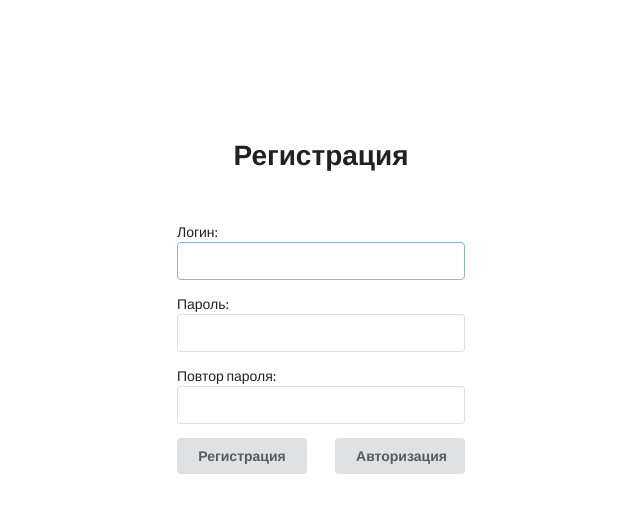
After one commit to Artemoskalenko/habits-tracker, a Django app: page /register/ in a window 1280 px wide. The commit adds this page. Shown: the top 513 px of the page, without its empty margins (319-959 px from the left). Run offline with Django 4.2, Linux system fonts and the light colour scheme.

Commit message:
Added user registration and authorization

```diff
--- /dev/null
+++ b/habits_tracker/habits/forms.py
@@ -0,0 +1,25 @@
+from django import forms
+from django.contrib.auth.forms import UserCreationForm, AuthenticationForm
+from django.contrib.auth.models import User
+
+from .models import *
+
+
+class RegisterUserForm(UserCreationForm):
+    username = forms.CharField(label='Логин', widget=forms.TextInput(attrs={'class': 'form-input'}))
+    password1 = forms.CharField(label='Пароль', widget=forms.PasswordInput(attrs={'class': 'form-input'}))
+    password2 = forms.CharField(label='Повтор пароля', widget=forms.PasswordInput(attrs={'class': 'form-input'}))
+
+    class Meta:
+        model = User
+        fields = ('username', 'password1', 'password2')
+        widgets = {
+            'username': forms.TextInput(attrs={'class': 'form-input'}),
+            'password1': forms.PasswordInput(attrs={'class': 'form-input'}),
+            'password2': forms.PasswordInput(attrs={'class': 'form-input'}),
+        }
+
+
+class LoginUserForm(AuthenticationForm):
+    username = forms.CharField(label='Логин', widget=forms.TextInput(attrs={'class': 'form-input'}))
+    password = forms.CharField(label='Пароль', widget=forms.PasswordInput(attrs={'class': 'form-input'}))
--- a/habits_tracker/habits/models.py
+++ b/habits_tracker/habits/models.py
@@ -1,10 +1,15 @@
 from django.db import models
+from django.contrib.auth.models import User
 
 
 class Habits(models.Model):
     """Категории привычек"""
     name = models.CharField(max_length=100, db_index=True)
     qr = models.ImageField(upload_to="qr_images")
+    user = models.ForeignKey(
+        User,
+        on_delete=models.CASCADE,
+    )
 
     def __str__(self):
         return self.name
--- a/habits_tracker/habits/static/habits/css/style.css
+++ b/habits_tracker/habits/static/habits/css/style.css
@@ -2,3 +2,49 @@
     text-align: center;
     color: grey;
 }
+
+.container{
+  max-width: 400px;
+  padding: 0 10px;
+  margin: 0 auto;
+}
+
+.registration{
+  padding: 200px 0 200px;
+}
+
+.registration__title{
+  text-align: center;
+  margin-bottom: 50px;
+  margin-top: 210px;
+}
+
+
+.registration{
+  height: 10em;
+  display: flex;
+  align-items: center;
+  justify-content: center;
+}
+
+.form-input{
+    width: 300px;
+    font-size: 16px;
+}
+
+.form-label{
+    display: inline-block;
+    min-width: 150px;
+    vertical-align: top;
+}
+
+.form-error ul{
+    list-style: none;
+    padding: 0;
+    color: #CC0000;
+}
+
+.form-button{
+    min-width: 200px;
+    font-size: 16px;
+}
--- a/habits_tracker/habits/templates/habits/base.html
+++ b/habits_tracker/habits/templates/habits/base.html
@@ -1,15 +1,16 @@
-<!doctype html>
 {% load static %}
+<!DOCTYPE html>
 
 <html lang="ru">
 <head>
+    <link type="text/css" href="{% static 'habits/css/style.css' %}" rel="stylesheet" />
     <meta charset="UTF-8">
     <meta name="viewport"
           content="width=device-width, user-scalable=no, initial-scale=1.0, maximum-scale=1.0, minimum-scale=1.0">
     <meta http-equiv="X-UA-Compatible" content="ie=edge">
-   <title>{{ title }} </title>
+    <title>{{ title }} </title>
     <link rel="stylesheet" href="https://cdn.jsdelivr.net/npm/semantic-ui@2.4.2/dist/semantic.min.css">
-    <link rel="stylesheet" href="{% static 'habits/css/style.css' %}">
+
 
 </head>
 <body>
--- a/habits_tracker/habits/templates/habits/index.html
+++ b/habits_tracker/habits/templates/habits/index.html
@@ -3,6 +3,11 @@
 {% block content %}
 
 <div style="margin-top: 50px;" class="ui container">
+    <div style="margin-bottom: 50px;">
+        <a class="ui red right floated button" href="{% url 'logout' %}">Выйти</a>
+        <p class="ui basic right floated button">{{user.username}}</p>
+    </div>
+    <br>
     <h1 class="ui center aligned header">Трекер привычек</h1>
     <h3 class="test_style">Управляй своими привычками!</h3>
     <form class="ui form" action="{% url 'add' %}" method="post">
--- /dev/null
+++ b/habits_tracker/habits/templates/habits/register.html
@@ -0,0 +1,26 @@
+{% extends 'habits/base.html' %}
+
+{% block content %}
+
+
+<section class="registration">
+<div class="container">
+    <div class="registration__title"><h1>{{title}}</h1></div>
+
+    <form class="ui form" method="post">
+    {% csrf_token %}
+
+{% for f in form %}
+<div class="field">
+    <p><label for="{{ f.id_for_label }}">{{f.label}}: </label>{{ f }}</p>
+</div>
+<div class="field error">{{ f.errors }}</div>
+{% endfor %}
+
+    <button style="width:130px;" class="ui button left floated" type="submit">Регистрация</button>
+    <a href="{% url 'login' %}" style="width:130px;"  class="ui button right floated">Авторизация</a>
+    </form>
+</div>
+</section>
+
+{% endblock content %}
--- a/habits_tracker/habits/urls.py
+++ b/habits_tracker/habits/urls.py
@@ -9,4 +9,7 @@ urlpatterns = [
     path('delete/<int:habit_id>/', delete, name='delete'),
     path('show_qr/<int:habit_id>/', show_qr, name='show_qr'),
     path('statistic_update/<int:habit_id>/<int:day>/', statistic_update, name='statistic_update'),
+    path('logout/', logout_user, name='logout'),
+    path('login/', LoginUser.as_view(), name='login'),
+    path('register/', RegisterUser.as_view(), name='register')
 ]
--- a/habits_tracker/habits/views.py
+++ b/habits_tracker/habits/views.py
@@ -1,8 +1,12 @@
+from django.contrib.auth import logout, login
+from django.contrib.auth.decorators import login_required
+from django.contrib.auth.views import LoginView
 from django.http import HttpResponse, HttpResponseNotFound
 from django.shortcuts import render, redirect
+from django.urls import reverse_lazy
 from django.views.decorators.csrf import csrf_exempt
 from django.views.decorators.http import require_http_methods
-from django.views.generic import ListView,DetailView, CreateView
+from django.views.generic import ListView, CreateView
 from django.contrib.auth.mixins import LoginRequiredMixin
 
 import qrcode
@@ -11,64 +15,75 @@ from calendar import monthrange
 import os
 from pathlib import Path
 
+from .forms import *
 from .models import *
 
 
-def get_today_habits():
+def _get_today_habits(user_id):
     """Получение привычек на день"""
-    today_habits = Tracking.objects.filter(day=datetime.date.today())
+    user_habits = Habits.objects.filter(user=user_id)
+    print(user_habits)
+    today_habits = Tracking.objects.filter(day=datetime.date.today(), habit__in=user_habits)
     if len(today_habits) == 0:
         objects_list = []
         for d in range(1, monthrange(datetime.datetime.now().year, datetime.datetime.now().month)[1]+1):
-            for habit in Habits.objects.all():
+            for habit in Habits.objects.filter(user=user_id):
                 objects_list.append(Tracking(habit=habit,
                                              day=f'{datetime.datetime.now().year}-{datetime.datetime.now().month}-{d}'))
         Tracking.objects.bulk_create(objects_list)
 
-        today_habits = Tracking.objects.filter(day=datetime.date.today())
+        today_habits = Tracking.objects.filter(day=datetime.date.today(), habit__in=user_habits)
     return today_habits
 
 
-class HabitsHome(ListView):
+class HabitsHome(LoginRequiredMixin, ListView):
     """Класс представления главной страницы с привычками на сегодня"""
     model = Tracking
     template_name = 'habits/index.html'
+    login_url = '/login/'
 
     def get_context_data(self, *, object_list=None, **kwargs):
         context = super().get_context_data(**kwargs)
-        context['today_habits'] = get_today_habits()
+        context['today_habits'] = _get_today_habits(self.request.user.id)
         context['title'] = 'Главная страница'
         return context
 
 
-class Statistic(ListView):
+class Statistic(LoginRequiredMixin, ListView):
     """Страница со статистикой привычек за месяц"""
     model = Tracking
     template_name = 'habits/statistic.html'
+    login_url = '/login/'
 
     def get_context_data(self, *, object_list=None, **kwargs):
         context = super().get_context_data(**kwargs)
+        user_habits = Habits.objects.filter(user=self.request.user.id)
         context['month_habits'] = Tracking.objects.filter(
-            day__gte=f'{datetime.datetime.now().year}-{datetime.datetime.now().month}-01').order_by('habit_id')
-        context['habits_list'] = Habits.objects.all()
+            day__gte=f'{datetime.datetime.now().year}-{datetime.datetime.now().month}-01',
+            habit__in=user_habits
+        ).order_by('habit_id')
+        context['habits_list'] = Habits.objects.filter(user_id=self.request.user.id)
         context['days'] = list(range(1, monthrange(datetime.datetime.now().year, datetime.datetime.now().month)[1] + 1))
         context['title'] = 'Статистика привычек за месяц'
         return context
 
 
+@login_required
 def show_qr(request, habit_id):
     """Страница с отображением QR-кода привычки"""
     context = {'url': f'/media/qr_images/{habit_id}.jpg', 'title': 'QR-код привычки'}
     return render(request, 'habits/qr.html', context=context)
 
 
+@login_required(login_url='/login/')
 @require_http_methods(['POST'])
 @csrf_exempt
 def add(request):
     """Добавление новой привычки в БД"""
-    get_today_habits()
+    _get_today_habits(request.user.id)
     name = request.POST['name']
-    habit = Habits(name=name)
+    user_id = request.user.id
+    habit = Habits(name=name, user_id=user_id)
     habit.save()
     objects_list = []
     for d in range(1, monthrange(datetime.datetime.now().year, datetime.datetime.now().month)[1] + 1):
@@ -81,14 +96,17 @@ def add(request):
     return redirect('index')
 
 
+@login_required(login_url='/login/')
 def update(request, habit_id):
     """Выполнение или отмена привычки"""
     habit = Tracking.objects.get(habit_id=habit_id, day=datetime.date.today())
-    habit.is_completed = not habit.is_completed
-    habit.save()
+    if request.user.id == habit.habit.user_id:
+        habit.is_completed = not habit.is_completed
+        habit.save()
     return redirect('index')
 
 
+@login_required
 def statistic_update(request, habit_id, day):
     """Выполнение или отмена привычки из страницы статистики"""
     habit = Tracking.objects.get(habit_id=habit_id,
@@ -98,6 +116,7 @@ def statistic_update(request, habit_id, day):
     return redirect('statistic')
 
 
+@login_required
 def delete(request, habit_id):
     """Удаление привычки и соотвествующего QR-кода из БД"""
     habit = Habits.objects.get(id=habit_id)
@@ -106,8 +125,39 @@ def delete(request, habit_id):
     return redirect('index')
 
 
+class RegisterUser(CreateView):
+    form_class = RegisterUserForm
+    template_name = 'habits/register.html'
+    success_url = reverse_lazy('index')
+
+    def get_context_data(self, *, object_list=None, **kwargs):
+        context = super().get_context_data(**kwargs)
+        context['title'] = 'Регистрация'
+        return context
+
+    def form_valid(self, form):
+        user = form.save()
+        login(self.request, user)
+        return redirect('index')
+
+
+class LoginUser(LoginView):
+    form_class = AuthenticationForm
+    template_name = 'habits/login.html'
+
+    def get_context_data(self, *, object_list=None, **kwargs):
+        context = super().get_context_data(**kwargs)
+        context['title'] = 'Авторизация'
+        return context
+
+    def get_success_url(self):
+        return reverse_lazy('index')
+
+
+def logout_user(request):
+    logout(request)
+    return redirect('login')
+
+
 def pageNotFound(request, exception):
     return HttpResponseNotFound('<h1>Страница не найдена<h1>')
-
-
-# class RegisterUser(DataMixin, CreateView):
```
Also changed, not shown: habits_tracker/habits/templates/habits/login.html (added, +28 -0 lines), habits_tracker/habits/migrations/0004_habits_user.py (added).
